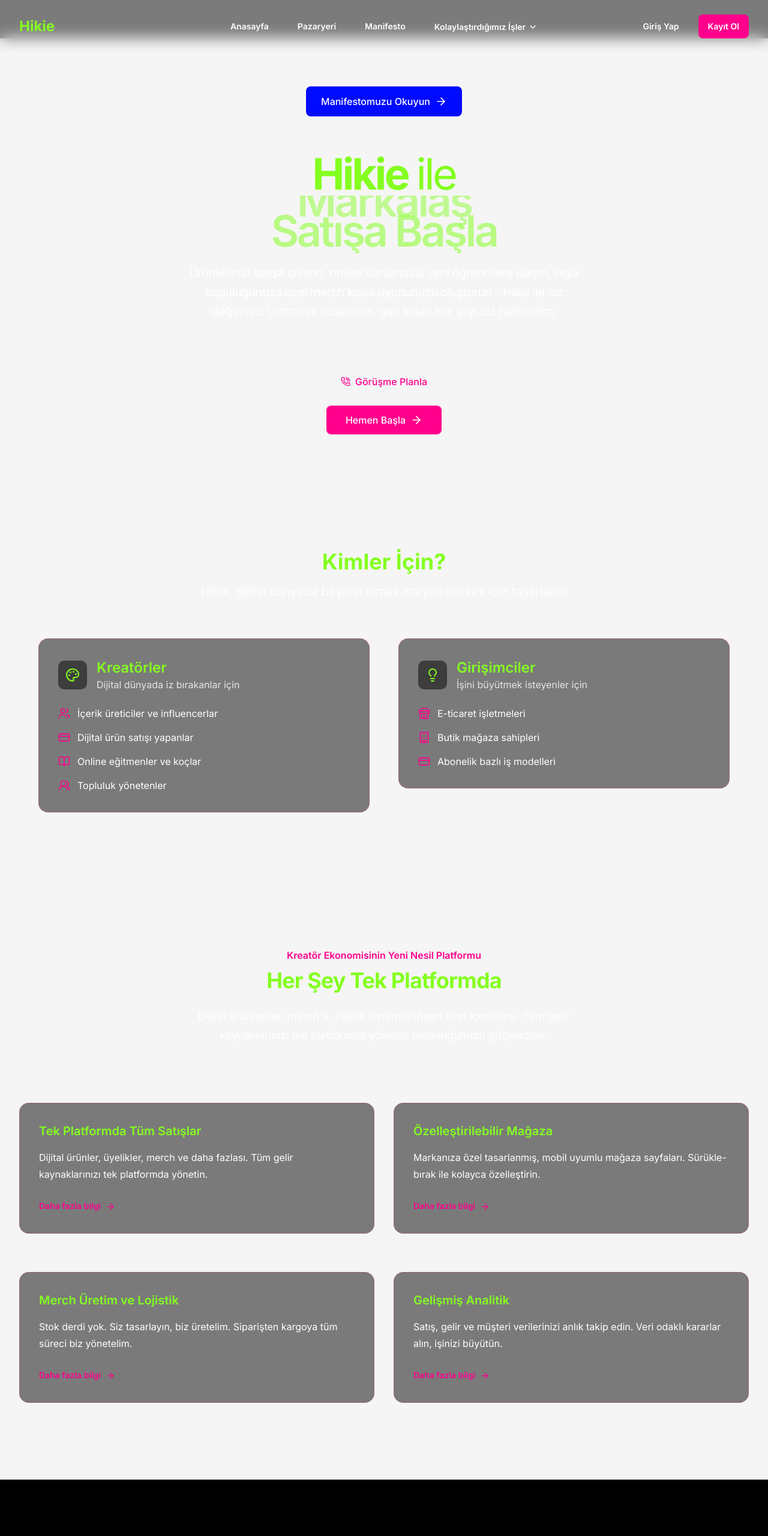
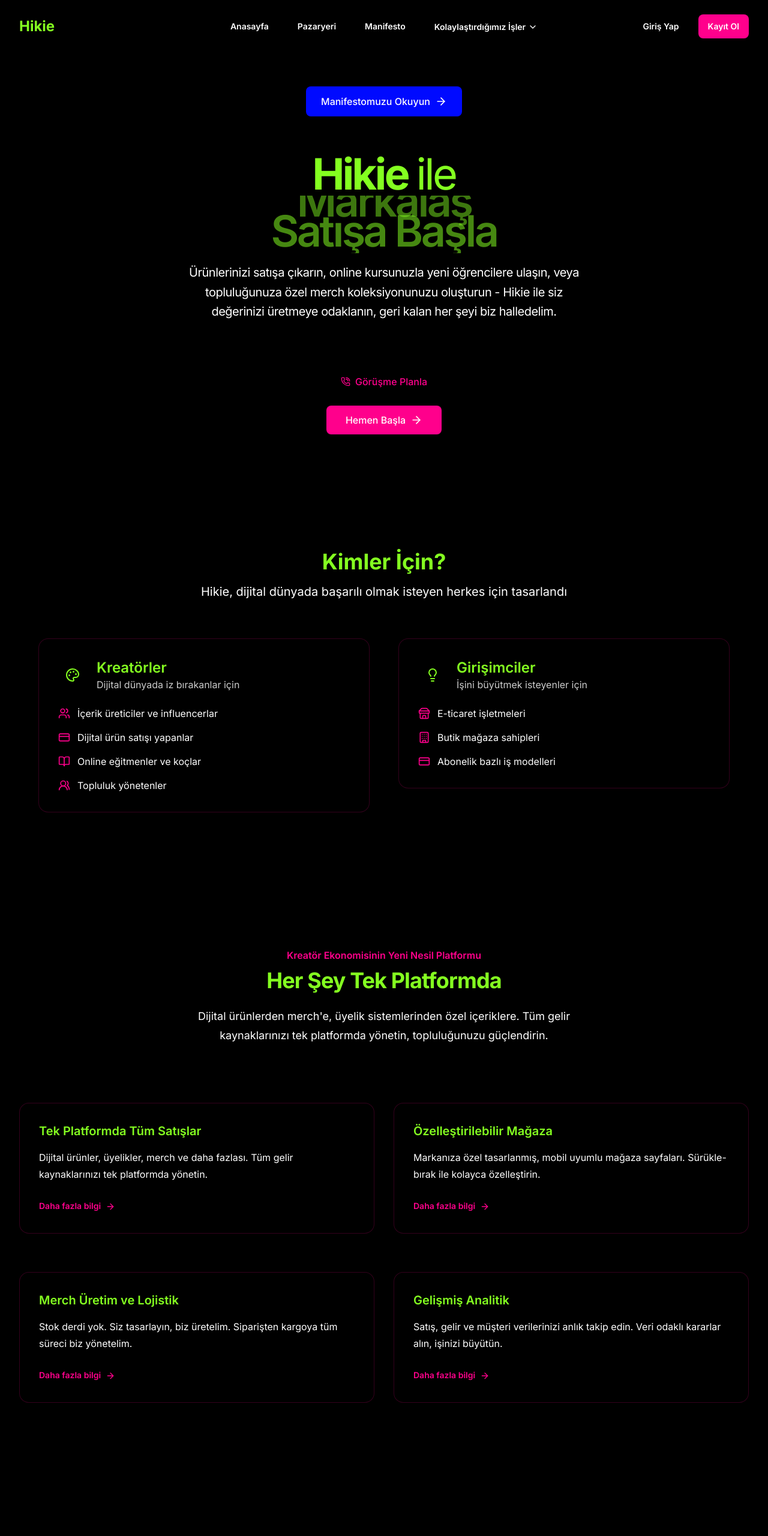
Before and after one commit to online842/Hikie_Website_v1, a Next.js app: page / in a window 1280 px wide. Shown: the top 2560 px of the page at 60% size. Built offline with nearby package versions, Linux system fonts and the light colour scheme.

Commit message:
style: update site-wide design and components

```diff
--- a/src/app/globals.css
+++ b/src/app/globals.css
@@ -45,8 +45,8 @@
 
 :root {
   --radius: 0.625rem;
-  --background: #F5F5F5;
-  --foreground: oklch(0.13 0.028 261.692);
+  --background: #000000;
+  --foreground: oklch(0.985 0.002 247.839);
   --card: oklch(1 0 0);
   --card-foreground: oklch(0.13 0.028 261.692);
   --popover: oklch(1 0 0);
@@ -79,8 +79,8 @@
 }
 
 .dark {
-  --background: #F5F5F5;
-  --foreground: oklch(0.13 0.028 261.692);
+  --background: #000000;
+  --foreground: oklch(0.985 0.002 247.839);
   --card: oklch(0.21 0.034 264.665);
   --card-foreground: oklch(0.985 0.002 247.839);
   --popover: oklch(0.21 0.034 264.665);
@@ -117,6 +117,6 @@
     @apply border-border outline-ring/50;
   }
   body {
-    @apply bg-[#F5F5F5] text-foreground;
+    @apply bg-black text-foreground;
   }
 }
--- a/src/app/manifesto/page.tsx
+++ b/src/app/manifesto/page.tsx
@@ -25,7 +25,7 @@
 
 export default function ManifestoPage() {
   return (
-    <div className="min-h-screen bg-[#F5F5F5]">
+    <div className="min-h-screen bg-[#000000]">
       <div className="max-w-4xl mx-auto py-16 px-4 sm:px-6 lg:px-8">
         <div className="text-center mb-16">
           <motion.span
--- a/src/app/solutions/merch/page.tsx
+++ b/src/app/solutions/merch/page.tsx
@@ -28,7 +28,7 @@
 
 export default function MerchSolutions() {
   return (
-    <div className="bg-[#F5F5F5] min-h-screen pt-24">
+    <div className="bg-[#000000] min-h-screen pt-24">
       <div className="relative isolate">
         <div className="mx-auto max-w-7xl px-6 py-24 sm:py-32 lg:px-8">
           <div className="mx-auto max-w-2xl lg:mx-0 lg:max-w-none">
--- a/src/components/ui/CTA.tsx
+++ b/src/components/ui/CTA.tsx
@@ -2,7 +2,7 @@
 
 export default function CTA() {
   return (
-    <section className="bg-[#F5F5F5] text-white py-24">
+    <section className="bg-[#000000] text-white py-24">
       <div className="container mx-auto px-4 text-center">
         <h2 className="text-3xl font-bold mb-8 text-[#84ff20]">Hemen Başla!</h2>
         <p className="text-xl mb-12 text-white">
--- a/src/components/ui/Features.tsx
+++ b/src/components/ui/Features.tsx
@@ -24,7 +24,7 @@
 
 export default function Features() {
   return (
-    <div className="py-24 bg-[#F5F5F5] sm:py-32">
+    <div className="py-24 bg-[#000000] sm:py-32">
       <div className="mx-auto max-w-7xl px-6 lg:px-8">
         <div className="mx-auto max-w-2xl lg:text-center">
           <motion.h2
--- a/src/components/ui/Personas.tsx
+++ b/src/components/ui/Personas.tsx
@@ -49,7 +49,7 @@
 
 export default function Personas() {
   return (
-    <section className="py-24 bg-[#F5F5F5]">
+    <section className="py-24 bg-[#000000]">
       <div className="container mx-auto px-4">
         <div className="text-center mb-16">
           <h2 className="text-4xl font-bold mb-4 text-[#84ff20]">
--- a/src/components/ui/animated-hero.tsx
+++ b/src/components/ui/animated-hero.tsx
@@ -34,7 +34,7 @@
   }, [titleNumber, titles]);
 
   return (
-    <div className="w-full min-h-[80vh] relative isolate overflow-hidden bg-[#F5F5F5]">
+    <div className="w-full min-h-[80vh] relative isolate overflow-hidden bg-[#000000]">
       <div className="relative z-10 container mx-auto">
         <div className="flex gap-15 py-20 lg:py-20 items-center justify-center flex-col">
           <motion.div
--- a/src/components/ui/navbar.tsx
+++ b/src/components/ui/navbar.tsx
@@ -41,7 +41,7 @@
   return (
     <header className="fixed inset-x-0 top-0 z-50">
       <nav
-        className="flex items-center justify-between p-6 lg:px-8 bg-[#F5F5F5]/50 backdrop-blur-md"
+        className="flex items-center justify-between p-6 lg:px-8 bg-[#000000]/50 backdrop-blur-md"
         aria-label="Global"
       >
         <div className="flex lg:flex-1">
```
